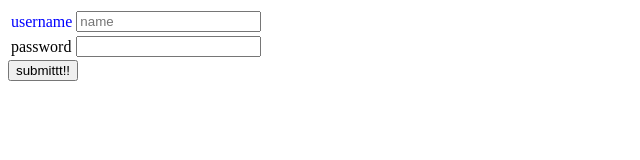
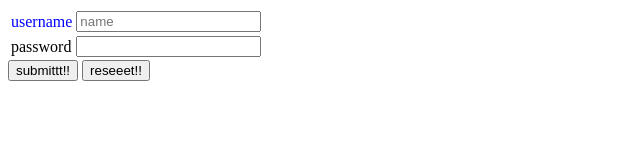
Before and after one commit to gururajo/project0, a plain HTML site: page index.html in a window 1280 px wide. Shown: the whole page, without its empty margins (0-640 px from the left). Drawn offline with Linux system fonts and the light colour scheme.

Commit message:
added reset button

```diff
--- a/index.html
+++ b/index.html
@@ -18,5 +18,6 @@
             </tr>
         </table>
         <button type="submit">submittt!!</button>
+        <button type="reset">reseeet!!</button>
     </body>
 </html>
```
